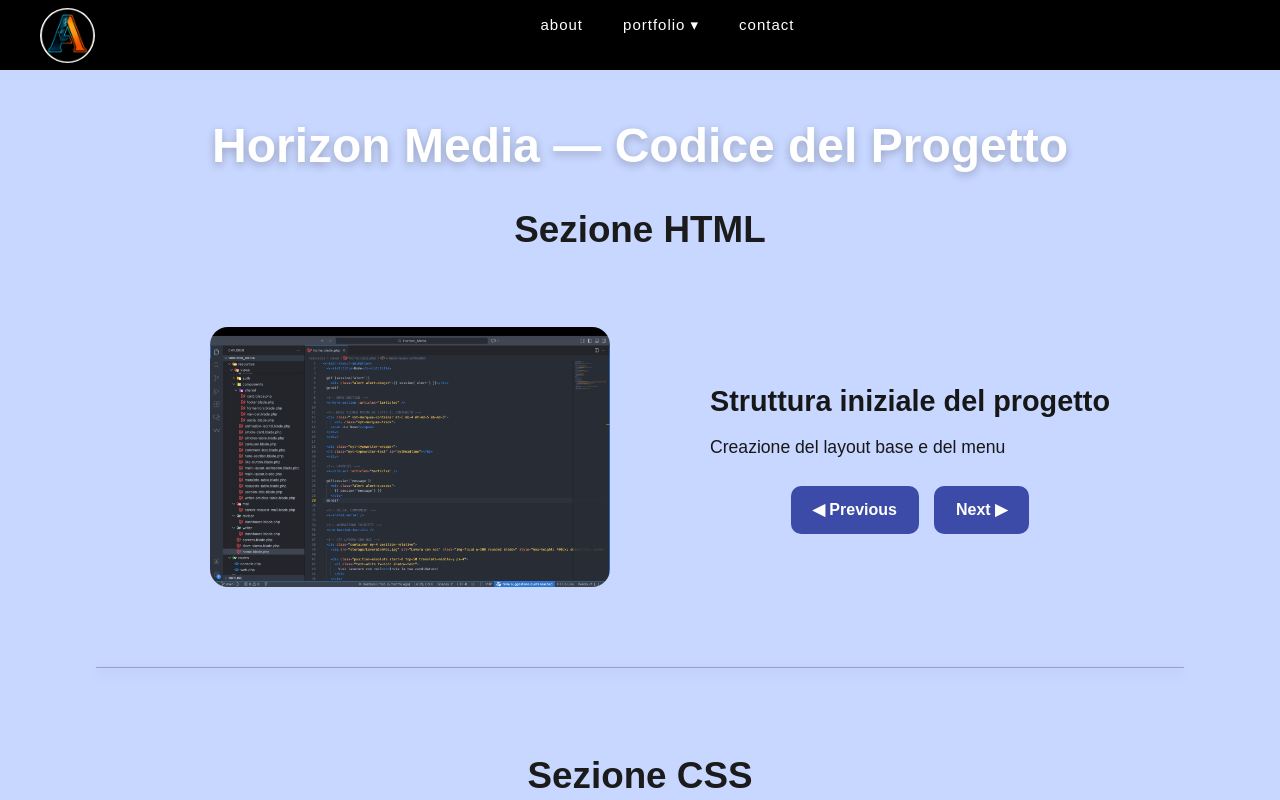
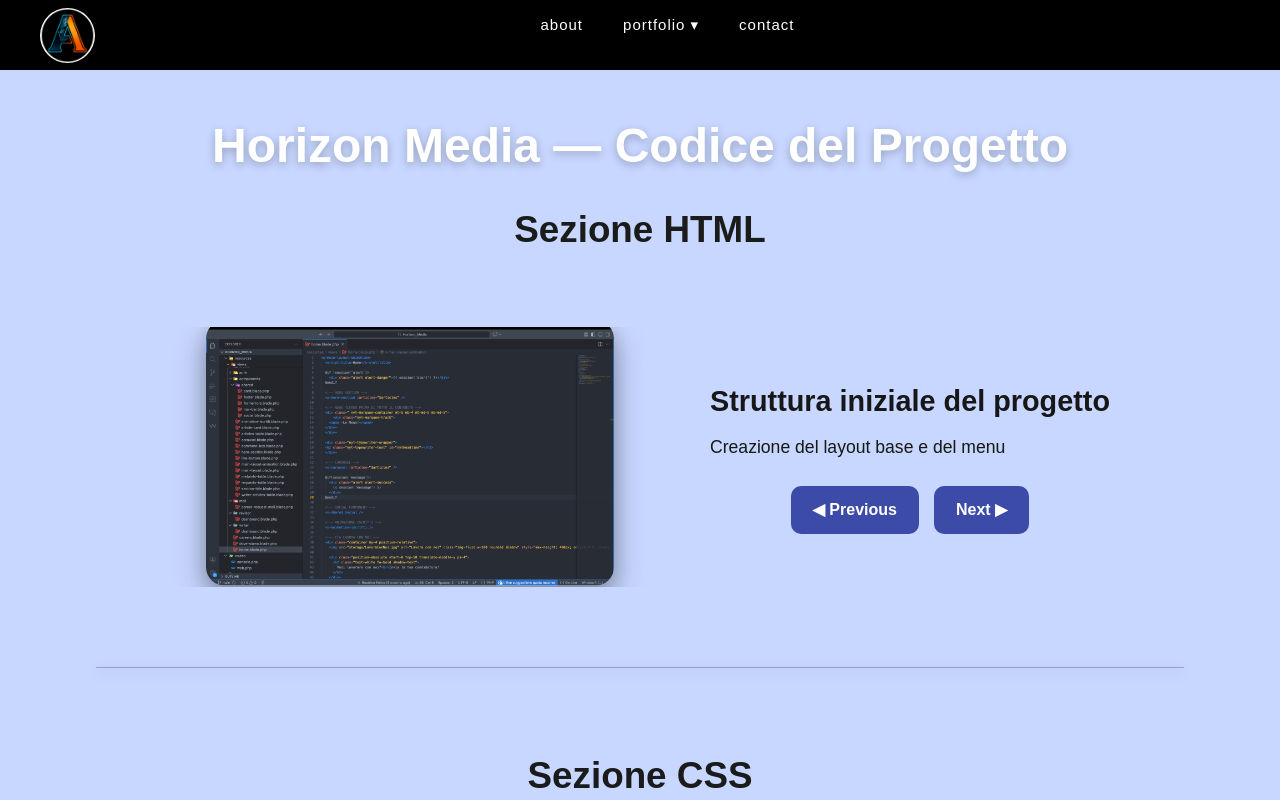
Before and after one commit to AlessandraCarnevali/Portfolio, a Next.js app: page /horizonmedia in a window 1280 px wide. In both pictures the pointer is over the picture 410 px from the left and 457 px from the top of the page. Shown: the top 800 px of the page. Built offline with nearby package versions, Linux system fonts and the light colour scheme.

Commit message:
Modifiche

```diff
--- a/src/app/globals.css
+++ b/src/app/globals.css
@@ -4039,6 +4039,42 @@ body {
   /* IMMAGINI: nessuna modifica necessaria */
 }
 
+/* ===================================== */
+/* BOX SHADOW PER LE CARD (HORIZON + CSS) */
+/* ===================================== */
+
+/* Ombra standard (light mode) */
+.cardfx-img,
+.cssfx-img {
+  box-shadow: 0 18px 45px rgba(0, 0, 0, 0.50),
+              0 8px 28px rgba(0, 0, 0, 0.33);
+  transition: box-shadow 0.25s ease, transform 0.25s ease;
+}
+
+/* Hover: leggero sollevamento */
+.cardfx-img:hover,
+.cssfx-img:hover {
+  transform: translateY(-4px) scale(1.02);
+  box-shadow: 0 14px 32px rgba(0, 0, 0, 0.28),
+              0 6px 18px rgba(0, 0, 0, 0.18);
+}
+
+/* Modalità Dark Mode — ombre più morbide + meno contrasto */
+@media (prefers-color-scheme: dark) {
+  .cardfx-img,
+  .cssfx-img {
+    box-shadow: 0 10px 26px rgba(255, 255, 255, 0.12),
+                0 4px 14px rgba(255, 255, 255, 0.08);
+  }
+
+  .cardfx-img:hover,
+  .cssfx-img:hover {
+    box-shadow: 0 12px 28px rgba(255, 255, 255, 0.10),
+                0 5px 14px rgba(255, 255, 255, 0.07);
+  }
+}
+
+
 
 /* ============================================= */
 /* 🌙 DARK MODE — Yankee Candle (Codice Progetto) */
```
